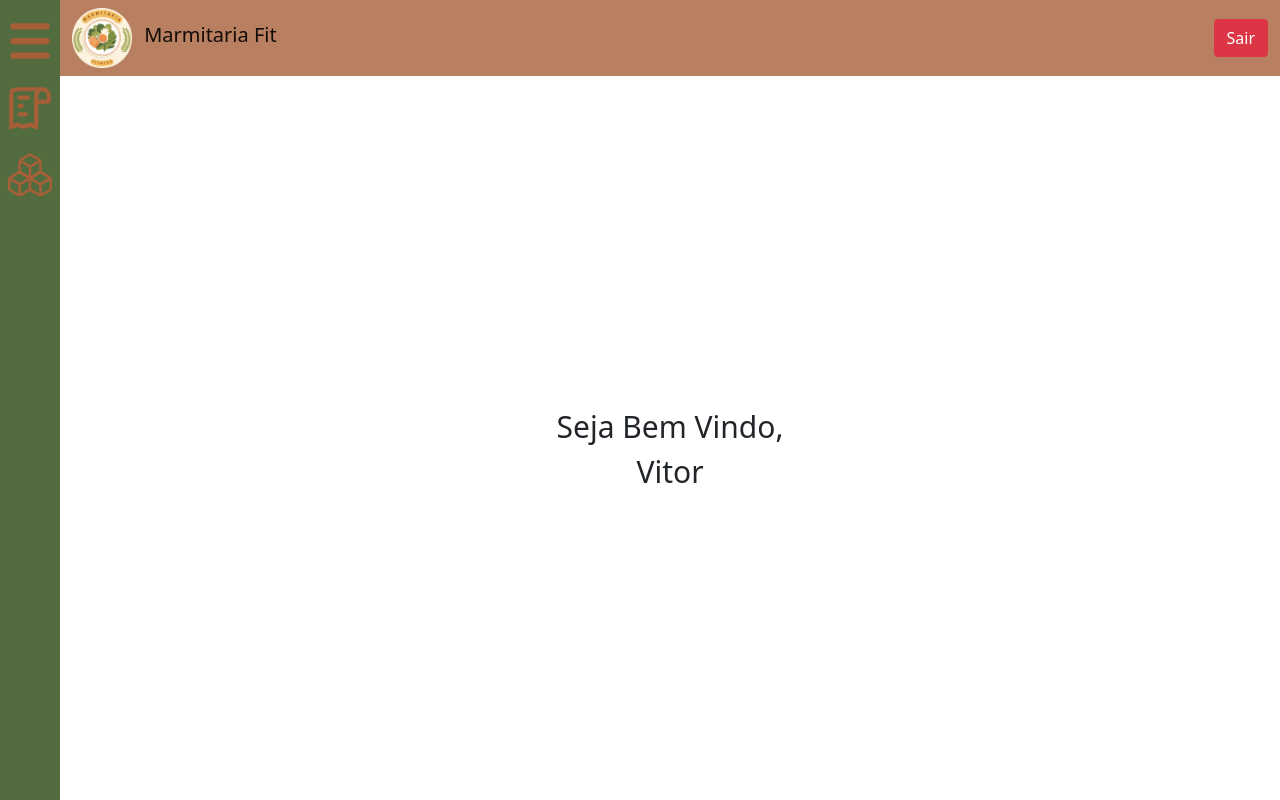
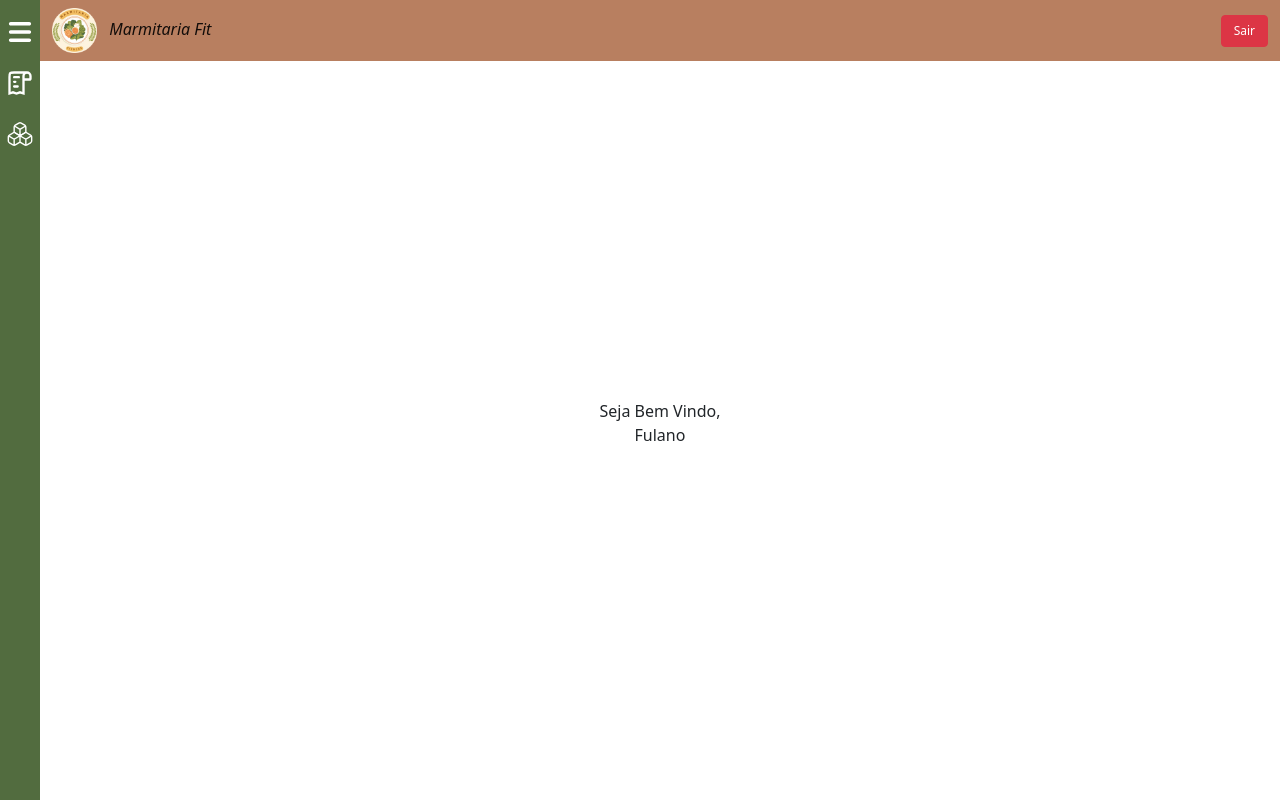
Before and after one commit to Raphael0305/PI_2_semestre, a PHP site: page /paginas/homepage/home_page.php in a window 1280 px wide. Run offline with PHP 8.4, Linux system fonts and the light colour scheme.

Commit message:
reestruturado homepage

```diff
--- a/src/paginas/homepage/css/home.css
+++ b/src/paginas/homepage/css/home.css
@@ -1,22 +1,44 @@
+/* Definindo tamanho da tela em 100% do visível e retirando qualquer margin */
 html, body {
     height: 100%;
     margin: 0px;
 }
-.nav_style {
-    background-color: #B87F60;
-    margin-left: 60px;
-    position: fixed;
+/* Screen, left-side e right-side fazem parte do
+dimensionamento do menu lateral esquerdo e conteúdo
+do lado direito */
+.screen {
+    display: flex;
+    flex-direction: row;
+    height: 100vh;
 }
 
-.menu_lateral {
+
+.left-side {
+    flex: 0 0 40px;
     display: flex;
     justify-content: center;
     background-color:#526C3F;
-    width: 60px;
-    position: fixed;
-    height: 100%;
-    top: 0;
-    left: 0;
+}
+
+.right-side {
+    flex: 1;
+    display: flex;
+    flex-direction: column;
+    height: 100vh;
+}
+
+.navbar-position {
+    flex: 0 60px;
+    background-color: #B87F60;
+
+}
+
+.page-content {
+    flex: 1;
+    display: flex;
+    justify-content: center;
+    align-items: center;
+    height: 90%;
 }
 
 .menu_list {
@@ -26,26 +48,12 @@ html, body {
 
 .menu_list li {
     border: 1px solid #526C3F;
-    border-radius: 10px;
-    margin-top: 15px;
+    padding: 4px;
+    margin-top: 13px;
 
 }
 .menu_list li:hover {
+    border: 1px solid black;
     border-radius: 10px;
-    background-color: aliceblue;
+    background-color: #5A853B;
 }
-
-.content {
-    display: flex;
-    justify-content: center;
-    align-items: center;
-    height: 87.7%;
-    overflow-y: auto;
-    padding-left: 60px;
-    padding-top: 60px;
-    padding-bottom: 0px;
-}
-
-.content p {
-    font-size: 30px;
-}
--- a/src/paginas/homepage/home_page.php
+++ b/src/paginas/homepage/home_page.php
@@ -19,40 +19,47 @@
 </head>
 
 <body>
-    <nav class="navbar navbar-light nav_style">
-        <div class="container-fluid align-items-center" style="height: 60px;">
-            <div >
-                <img src="../../img/logo.png" alt="Marmitaria Fit Logo" width="60">
-                <a class="navbar-brand ms-2">Marmitaria Fit</a>
-            </div>
-            <div>
-                <a href="../../controle/logout.php" class="btn btn-danger">Sair</a>
-            </div>
-        </div>
-    </nav>
-
-    <div class="menu_lateral">
+    <div class="screen">
+        <!-- Barra lateral com botões -->
+        <div class="left-side">
             <ol class="menu_list">
                 <li>
-                <a >
-                    <img class="menu" src="../../icons/menu.svg" alt="" width="50px">
+                    <a>
+                        <img class="menu" src="../../icons/menu.svg" alt="" width="28">
                     </a>
                 </li>
                 <li>
-                <a href="../comanda/comanda.php" >
-                    <img src="../../icons/comanda.svg" alt="" width="50px">
+                    <a href="../comanda/comanda.php">
+                        <img src="../../icons/comanda.svg" alt="" width="28">
                     </a>
                 </li>
                 <li>
                     <a href="../estoque/estoque.php">
-                    <img src="../../icons/estoque.svg" alt="" width="50px">
+                        <img src="../../icons/estoque.svg" alt="" width="28">
                     </a>
                 </li>
             </ol>
         </div>
 
-    <div class="content">
-        <p style="text-align: center;">Seja Bem Vindo,<br>Vitor</p>
+        <!-- Conteúdo da navbar e área útil -->
+        <div class="right-side">
+            <div class="navbar-position ">
+                <nav class="navbar navbar-light">
+                    <div class="container-fluid nav-content">
+                        <div>
+                            <img src="../../img/logo.png" alt="Marmitaria Fit Logo" width="45">
+                            <a class="navbar-brand ms-2 fs-6 fst-italic">Marmitaria Fit</a>
+                        </div>
+                        <div>
+                            <a style="height: 32px; font-size: 12px;" href="../../controle/logout.php" class="btn btn-danger">Sair</a>
+                        </div>
+                    </div>
+                </nav>
+            </div>
+            <div class="page-content">
+            <p style="text-align: center;">Seja Bem Vindo,<br>Fulano</p>
+            </div>
+        </div>
     </div>
 </body>
 
```
Also changed, not shown: src/icons/comanda.svg, src/icons/estoque.svg, src/icons/menu.svg. Lines whose indentation alone changed are shown as unchanged.
